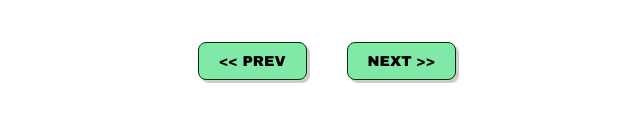
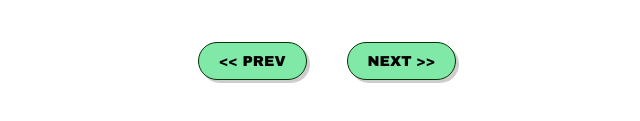
Before and after one commit to barrisam/draft-quiz, a plain HTML site: page index.html in a window 1280 px wide. Shown: the part 523-644 px from the top of the page, 313-953 px from the left. Drawn offline with Linux system fonts and the light colour scheme.

Commit message:
Update index.html

```diff
--- a/index.html
+++ b/index.html
@@ -150,7 +150,7 @@ tfoot td{
   outline-color:#fff;
   box-shadow: 3px 3px #cfcccc;
   margin: 5px 18px;
-  border-radius: 8px;
+  border-radius: 20px;
 }
 
 .image{
```
